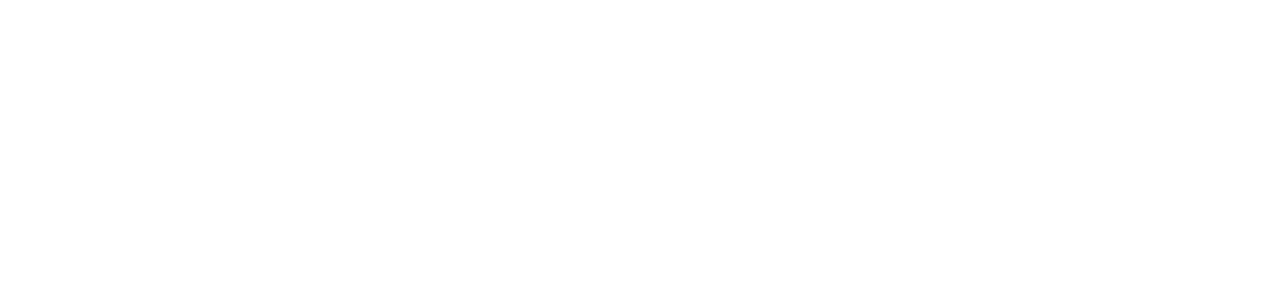
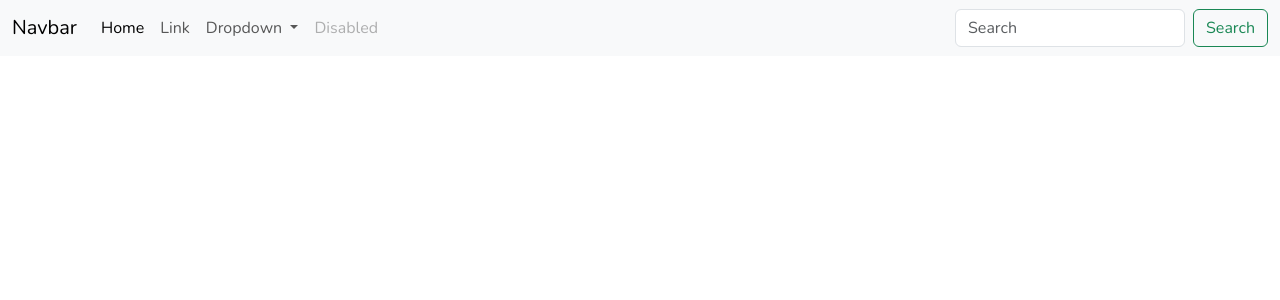
Before and after one commit to DarioGiusino/omni-vue, a Vue app: page / in a window 1280 px wide. Shown: the top 300 px of the page. Built offline with nearby package versions, Linux system fonts and the light colour scheme.

Commit message:
skeleton + imported bs js

```diff
--- a/src/components/AppFooter.vue
+++ b/src/components/AppFooter.vue
@@ -4,6 +4,10 @@
 }
 </script>
 
-<template></template>
+<template>
+    <footer>
+
+    </footer>
+</template>
 
 <style lang="scss" scoped></style>
--- a/src/components/AppHeader.vue
+++ b/src/components/AppHeader.vue
@@ -1,9 +1,16 @@
 <script>
+import Navbar from './header/Navbar.vue';
+
 export default {
-    name: "AppHeader"
+    name: "AppHeader",
+    components: { Navbar }
 }
 </script>
 
-<template></template>
+<template>
+    <header>
+        <Navbar />
+    </header>
+</template>
 
 <style lang="scss" scoped></style>
--- a/src/components/AppMain.vue
+++ b/src/components/AppMain.vue
@@ -4,6 +4,10 @@
 }
 </script>
 
-<template></template>
+<template>
+    <main>
+
+    </main>
+</template>
 
 <style lang="scss" scoped></style>
--- /dev/null
+++ b/src/components/header/Navbar.vue
@@ -0,0 +1,50 @@
+<script>
+export default {
+    name: "HeaderNavbar"
+}
+</script>
+
+<template>
+    <nav class="navbar navbar-expand-lg bg-body-tertiary">
+        <div class="container-fluid">
+            <a class="navbar-brand" href="#">Navbar</a>
+            <button class="navbar-toggler" type="button" data-bs-toggle="collapse" data-bs-target="#navbarSupportedContent"
+                aria-controls="navbarSupportedContent" aria-expanded="false" aria-label="Toggle navigation">
+                <span class="navbar-toggler-icon"></span>
+            </button>
+            <div class="collapse navbar-collapse" id="navbarSupportedContent">
+                <ul class="navbar-nav me-auto mb-2 mb-lg-0">
+                    <li class="nav-item">
+                        <a class="nav-link active" aria-current="page" href="#">Home</a>
+                    </li>
+                    <li class="nav-item">
+                        <a class="nav-link" href="#">Link</a>
+                    </li>
+                    <li class="nav-item dropdown">
+                        <a class="nav-link dropdown-toggle" href="#" role="button" data-bs-toggle="dropdown"
+                            aria-expanded="false">
+                            Dropdown
+                        </a>
+                        <ul class="dropdown-menu">
+                            <li><a class="dropdown-item" href="#">Action</a></li>
+                            <li><a class="dropdown-item" href="#">Another action</a></li>
+                            <li>
+                                <hr class="dropdown-divider">
+                            </li>
+                            <li><a class="dropdown-item" href="#">Something else here</a></li>
+                        </ul>
+                    </li>
+                    <li class="nav-item">
+                        <a class="nav-link disabled">Disabled</a>
+                    </li>
+                </ul>
+                <form class="d-flex" role="search">
+                    <input class="form-control me-2" type="search" placeholder="Search" aria-label="Search">
+                    <button class="btn btn-outline-success" type="submit">Search</button>
+                </form>
+            </div>
+        </div>
+    </nav>
+</template>
+
+<style lang="scss" scoped></style>
--- a/src/main.js
+++ b/src/main.js
@@ -1,6 +1,7 @@
 import { createApp } from "vue";
 // bootstrap
 import "bootstrap/dist/css/bootstrap.min.css";
+import "bootstrap/dist/js/bootstrap.min.js";
 import App from "./App.vue";
 
 createApp(App).mount("#app");
```
